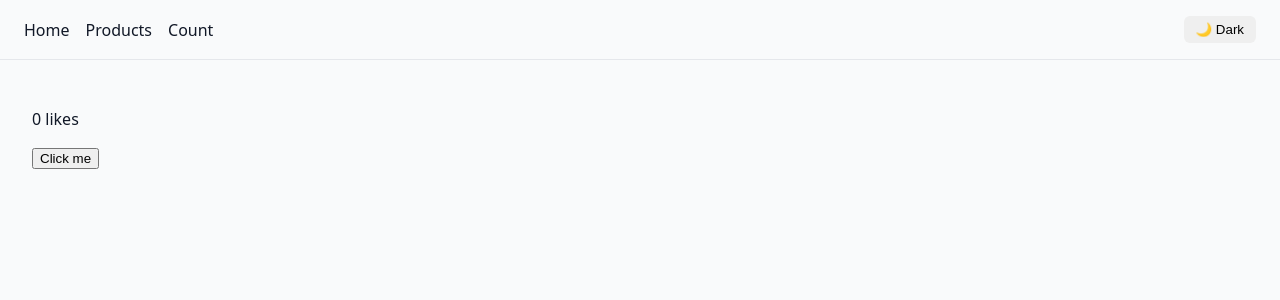
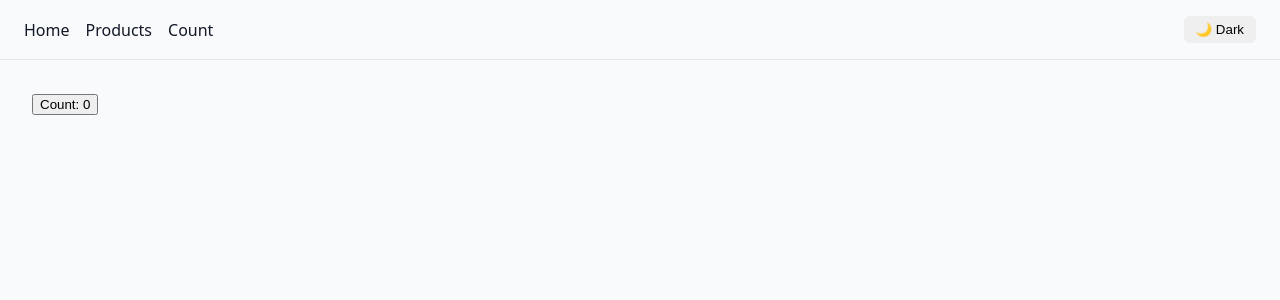
Before and after one commit to mahek-kariya-noovosoft/Nextjs-practice, a Next.js app in the folder my-app/: page /count in a window 1280 px wide. Shown: the top 300 px of the page. Built offline with nearby package versions, Linux system fonts and the light colour scheme.

Commit message:
add practice of useActionState

```diff
--- /dev/null
+++ b/my-app/app/actions/counter.tsx
@@ -0,0 +1,6 @@
+'use server'
+
+export async function increment(count: number) {
+    await new Promise(r => setTimeout(r, 1000))
+    return count + 1
+}
--- a/my-app/app/count/page.tsx
+++ b/my-app/app/count/page.tsx
@@ -1,14 +1,16 @@
 'use client'
-
-import {useState} from 'react'
+import {useActionState} from 'react'
+import {increment} from '../actions/counter'
 
 export default function Counter() {
-    const [count, setCount] = useState(0)
+    const [count, incrementAction, isPending] =
+        useActionState(increment, 0)
 
     return (
-        <div>
-            <p>{count} likes</p>
-            <button onClick={() => setCount(count + 1)}>Click me</button>
-        </div>
+        <form action={incrementAction}>
+            <button disabled={isPending}>
+                {isPending ? 'Updating...' : `Count: ${count}`}
+            </button>
+        </form>
     )
 }
```
